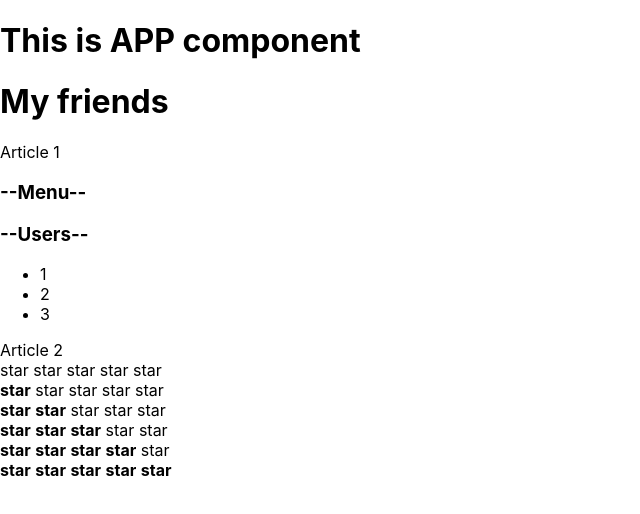
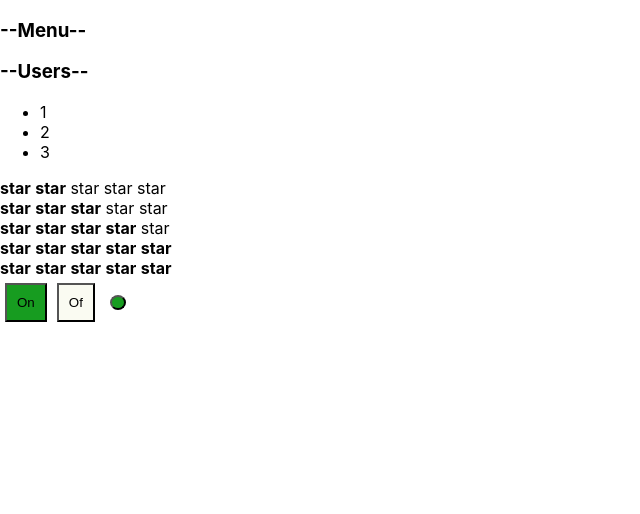
Before and after one commit to xyzimusic/react-ts, a React (Create React App) app: page / in a window 1280 px wide. Shown: the top 514 px of the page, without its empty margins (0-640 px from the left). Built offline with nearby package versions, Linux system fonts and the light colour scheme.

Commit message:
React-kabzda--lessons_1-5 plus styled-components

```diff
--- a/package.json
+++ b/package.json
@@ -13,6 +13,7 @@
     "react": "^18.2.0",
     "react-dom": "^18.2.0",
     "react-scripts": "5.0.1",
+    "styled-components": "^6.0.2",
     "typescript": "^4.9.5",
     "web-vitals": "^2.1.4"
   },
--- a/src/App.tsx
+++ b/src/App.tsx
@@ -2,23 +2,22 @@ import React from 'react';
 import './App.css';
 import Accordion from "./components/Accordion/Accordion";
 import {Rating} from "./components/Rating/Rating";
+import OnOff from "./components/OnOff/OnOff";
 
 function App() {
     console.log('App rendering')
     return (
         <div>
-            <PageTitle title={'This is APP component'}/>
-            <PageTitle title={'My friends'}/>
-            Article 1
+
             <Accordion titleValue={'Menu'} collapsed={true}/>
             <Accordion titleValue={'Users'} collapsed={false}/>
-            Article 2
-            <Rating value={0}/>
             <Rating value={1}/>
             <Rating value={2}/>
             <Rating value={3}/>
             <Rating value={4}/>
             <Rating value={5}/>
+            <OnOff on={true}></OnOff>
+
         </div>
     );
 }
--- a/src/components/Accordion/Accordion.tsx
+++ b/src/components/Accordion/Accordion.tsx
@@ -6,13 +6,10 @@ type AccordionPropsType = {
 }
 
 const Accordion = (props: AccordionPropsType) => {
-    if (props.collapsed) {
-        return <AccordionTitle title={props.titleValue}/>
-    }
     return (
         <>
             <AccordionTitle title={props.titleValue}/>
-            <AccordionBody/>
+            {!props.collapsed &&  <AccordionBody/>}
         </>
     )
 };
--- /dev/null
+++ b/src/components/OnOff/OnOff.tsx
@@ -0,0 +1,66 @@
+import React, {ButtonHTMLAttributes, DetailedHTMLProps, useState} from 'react';
+import styled from 'styled-components'
+
+type OnOffPropsType = {
+    on: boolean
+}
+
+const OnOff = (props: OnOffPropsType) => {
+
+    let [onOfButton, setOnOfButton] = useState<string>(props.on ? '#179c20' : '#9c172a')
+
+    function onButtonHandler() {
+        setOnOfButton('#179c20')
+    }
+
+    function offButtonHandler() {
+        setOnOfButton('#9c172a')
+    }
+
+    return (
+        <div>
+            {/*<OnButton color={onOfButton=='#179c20'?'#179c20':'#fafbf2'} onClick={onButtonHandler}>On</OnButton>*/}
+            <OnButton testProps={onOfButton} onClick={onButtonHandler}>On</OnButton>
+            <OfButton testProps={onOfButton} onClick={offButtonHandler}>Of</OfButton>
+            {/*<OfButton color={onOfButton == '#9c172a' ? '#9c172a' : '#fafbf2'} onClick={offButtonHandler}>Of</OfButton>*/}
+            <Bulb color={onOfButton}></Bulb>
+        </div>
+    );
+};
+
+
+type DefaultProps = DetailedHTMLProps<ButtonHTMLAttributes<HTMLButtonElement>, HTMLButtonElement>
+
+type BulbPropsType = DefaultProps & {
+    testProps: string
+}
+// type BulbPropsType = Omit<DefaultProps, 'type'> & {
+//     testProps: boolean
+// }
+
+// const OnButton = styled.button`
+//   margin: 5px;
+//   padding: 10px;
+//   background-color: ${props => props.color};
+// `
+const OnButton = styled.button<BulbPropsType>`
+  margin: 5px;
+  padding: 10px;
+  background-color: ${props => props.testProps ==='#179c20' ? '#179c20' : '#fafbf2'};
+`
+
+const OfButton = styled.button<BulbPropsType>`
+  margin: 5px;
+  padding: 10px;
+  background-color: ${props => props.testProps  ==='#9c172a'? '#9c172a' : '#fafbf2'};
+`
+
+const Bulb = styled.button`
+  margin-left: 10px;
+  width: 15px;
+  height: 15px;
+  background-color: ${props => props.color};
+  border-radius: 50%;
+`
+
+export default OnOff;
--- a/src/components/Rating/Rating.tsx
+++ b/src/components/Rating/Rating.tsx
@@ -10,75 +10,87 @@ type StarPropsType = {
 
 export function Rating(props: RatingPropsType) {
     console.log('Rating rendering')
-    if (props.value === 1) {
-        return (
-            <div>
-                <Star selected={true}/>
-                <Star selected={false}/>
-                <Star selected={false}/>
-                <Star selected={false}/>
-                <Star selected={false}/>
-            </div>
-        )
-    }
-    if (props.value === 2) {
-        return (
-            <div>
-                <Star selected={true}/>
-                <Star selected={true}/>
-                <Star selected={false}/>
-                <Star selected={false}/>
-                <Star selected={false}/>
-            </div>
-        )
-    }
-    if (props.value === 3) {
-        return (
-            <div>
-                <Star selected={true}/>
-                <Star selected={true}/>
-                <Star selected={true}/>
-                <Star selected={false}/>
-                <Star selected={false}/>
-            </div>
-        )
-    }
-    if (props.value === 4) {
-        return (
-            <div>
-                <Star selected={true}/>
-                <Star selected={true}/>
-                <Star selected={true}/>
-                <Star selected={true}/>
-                <Star selected={false}/>
-            </div>
-        )
-    }
-    if (props.value === 5) {
-        return (
-            <div>
-                <Star selected={true}/>
-                <Star selected={true}/>
-                <Star selected={true}/>
-                <Star selected={true}/>
-                <Star selected={true}/>
-            </div>
-        )
-    }
+
     return (
         <div>
-            <Star selected={false}/>
-            <Star selected={false}/>
-            <Star selected={false}/>
-            <Star selected={false}/>
-            <Star selected={false}/>
+            <Star selected={props.value>=0}/>
+            <Star selected={props.value>=1}/>
+            <Star selected={props.value>=2}/>
+            <Star selected={props.value>=3}/>
+            <Star selected={props.value>=4}/>
         </div>
     )
+
+
+    // if (props.value === 1) {
+    //     return (
+    //         <div>
+    //             <Star selected={true}/>
+    //             <Star selected={false}/>
+    //             <Star selected={false}/>
+    //             <Star selected={false}/>
+    //             <Star selected={false}/>
+    //         </div>
+    //     )
+    // }
+    // if (props.value === 2) {
+    //     return (
+    //         <div>
+    //             <Star selected={true}/>
+    //             <Star selected={true}/>
+    //             <Star selected={false}/>
+    //             <Star selected={false}/>
+    //             <Star selected={false}/>
+    //         </div>
+    //     )
+    // }
+    // if (props.value === 3) {
+    //     return (
+    //         <div>
+    //             <Star selected={true}/>
+    //             <Star selected={true}/>
+    //             <Star selected={true}/>
+    //             <Star selected={false}/>
+    //             <Star selected={false}/>
+    //         </div>
+    //     )
+    // }
+    // if (props.value === 4) {
+    //     return (
+    //         <div>
+    //             <Star selected={true}/>
+    //             <Star selected={true}/>
+    //             <Star selected={true}/>
+    //             <Star selected={true}/>
+    //             <Star selected={false}/>
+    //         </div>
+    //     )
+    // }
+    // if (props.value === 5) {
+    //     return (
+    //         <div>
+    //             <Star selected={true}/>
+    //             <Star selected={true}/>
+    //             <Star selected={true}/>
+    //             <Star selected={true}/>
+    //             <Star selected={true}/>
+    //         </div>
+    //     )
+    // }
+    // return (
+    //     <div>
+    //         <Star selected={false}/>
+    //         <Star selected={false}/>
+    //         <Star selected={false}/>
+    //         <Star selected={false}/>
+    //         <Star selected={false}/>
+    //     </div>
+    // )
 }
 
 function Star(props: StarPropsType) {
 
-    debugger
+    // debugger
     if (props.selected) return <span><b>star</b> </span>
     else return <span>star </span>
 }
```
Also changed, not shown: 1 other file (tests, documents, lock files or other folders).
